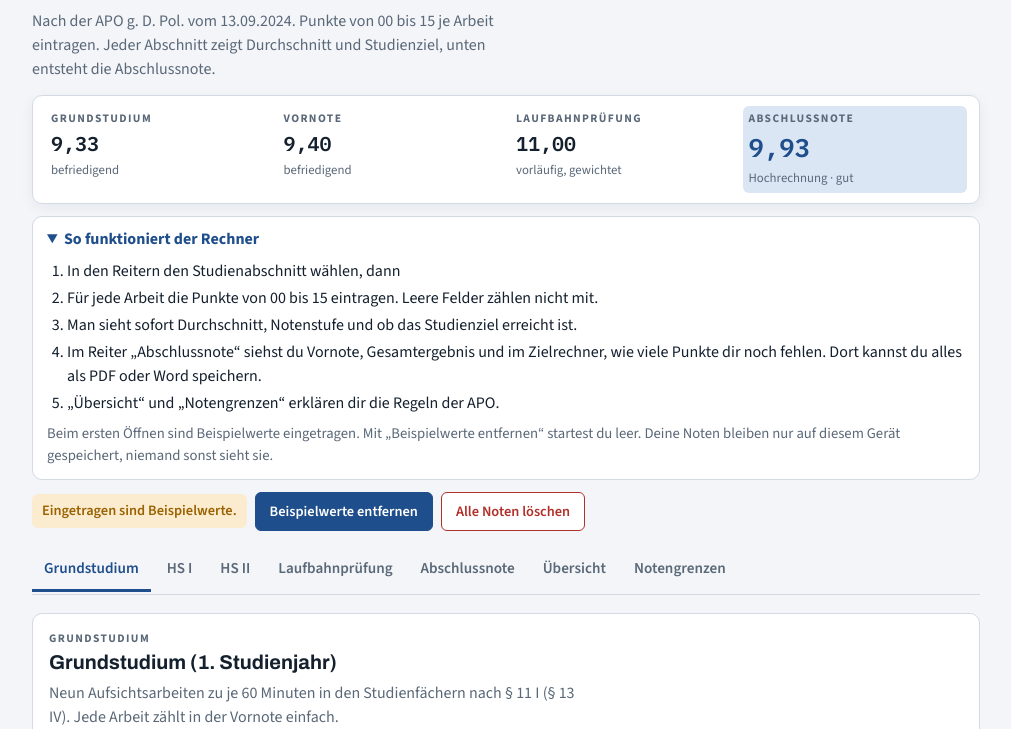
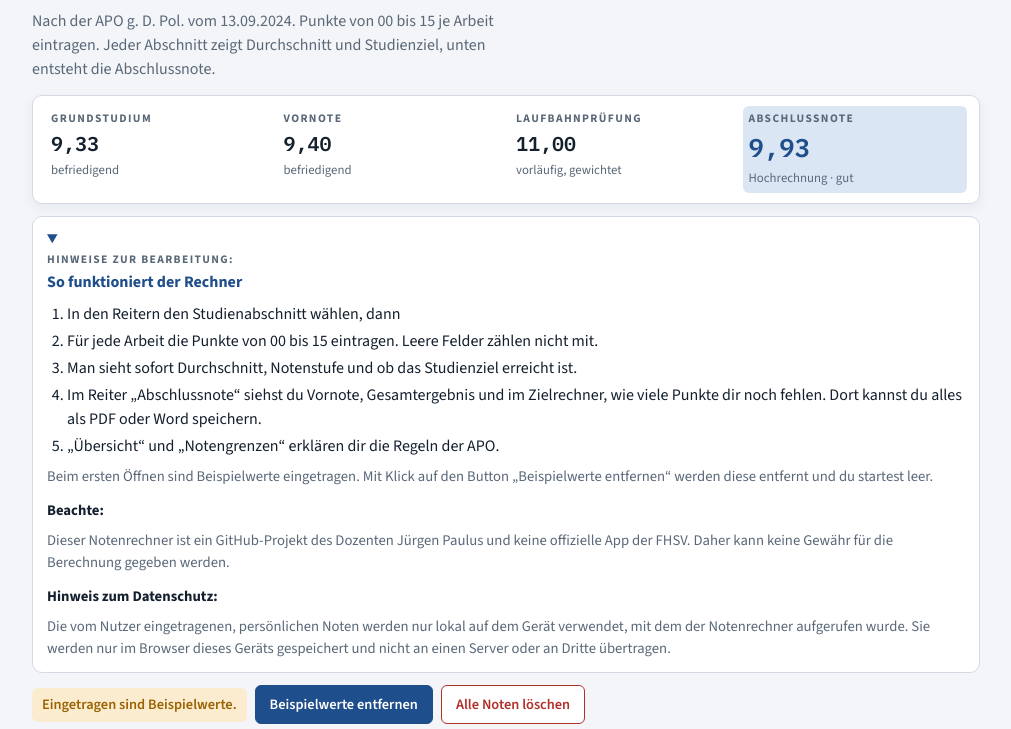
Before and after one commit to JuPa65/notenrechner-gd-pol-SL, a website: page index.html in a window 1280 px wide. Shown: the part 71-800 px from the top of the page, without its empty margins (134-1145 px from the left). Drawn offline with Linux system fonts and the light colour scheme.

Commit message:
Hinweiskasten: Bearbeitungshinweise, Haftungshinweis und Datenschutzhinweis
Co-Authored-By: Claude Opus 5.5 <noreply@anthropic.com>
Claude-Session: https://claude.ai/code/session_015H8wg6jrxBs1YKFbi9uA4Z

```diff
--- a/index.html
+++ b/index.html
@@ -152,7 +152,7 @@ ul.plain li{margin:2px 0}
   </div>
 
   <details class="help" id="help">
-    <summary>So funktioniert der Rechner</summary>
+    <summary><span class="help-kicker">Hinweise zur Bearbeitung:</span>So funktioniert der Rechner</summary>
     <ol>
       <li>In den Reitern den Studienabschnitt w&#228;hlen, dann</li>
       <li>F&#252;r jede Arbeit die Punkte von 00 bis 15 eintragen. Leere Felder z&#228;hlen nicht mit.</li>
@@ -160,7 +160,11 @@ ul.plain li{margin:2px 0}
       <li>Im Reiter &#8222;Abschlussnote&#8220; siehst du Vornote, Gesamtergebnis und im Zielrechner, wie viele Punkte dir noch fehlen. Dort kannst du alles als PDF oder Word speichern.</li>
       <li>&#8222;&#220;bersicht&#8220; und &#8222;Notengrenzen&#8220; erkl&#228;ren dir die Regeln der APO.</li>
     </ol>
-    <p>Beim ersten &#214;ffnen sind Beispielwerte eingetragen. Mit &#8222;Beispielwerte entfernen&#8220; startest du leer. Deine Noten bleiben nur auf diesem Ger&#228;t gespeichert, niemand sonst sieht sie.</p>
+    <p>Beim ersten &#214;ffnen sind Beispielwerte eingetragen. Mit Klick auf den Button &#8222;Beispielwerte entfernen&#8220; werden diese entfernt und du startest leer.</p>
+    <p class="help-h">Beachte:</p>
+    <p>Dieser Notenrechner ist ein GitHub-Projekt des Dozenten J&#252;rgen Paulus und keine offizielle App der FHSV. Daher kann keine Gew&#228;hr f&#252;r die Berechnung gegeben werden.</p>
+    <p class="help-h">Hinweis zum Datenschutz:</p>
+    <p>Die vom Nutzer eingetragenen, pers&#246;nlichen Noten werden nur lokal auf dem Ger&#228;t verwendet, mit dem der Notenrechner aufgerufen wurde. Sie werden nur im Browser dieses Ger&#228;ts gespeichert und nicht an einen Server oder an Dritte &#252;bertragen.</p>
   </details>
 
   <div class="toolbar">
@@ -176,6 +180,8 @@ ul.plain li{margin:2px 0}
     .help ol{margin:8px 0 0;padding-left:20px}
     .help li{margin:3px 0}
     .help p{margin:8px 0 2px;color:var(--muted);font-size:.92rem}
+    .help .help-kicker{display:block;font-size:.72rem;letter-spacing:.12em;text-transform:uppercase;color:var(--muted);margin-bottom:2px}
+    .help p.help-h{color:var(--fg);font-weight:700;margin-top:12px}
     .toolbar{display:flex;flex-wrap:wrap;gap:8px;align-items:center;margin-top:12px}
     .toolbar .hint{font-size:.9rem;font-weight:600;color:var(--warn);background:var(--warn-soft);border-radius:6px;padding:6px 10px}
   </style>
--- a/sw.js
+++ b/sw.js
@@ -1,5 +1,5 @@
 /* Offline-Cache nur fuer eigene Dateien dieser App */
-const PREFIX="notenrechner-",CACHE=PREFIX+"v10";
+const PREFIX="notenrechner-",CACHE=PREFIX+"v11";
 const SHELL=["./","index.html","app.js","manifest.webmanifest","fonts/fonts.css",
  "fonts/archivo-latin-700-normal.woff2","fonts/archivo-latin-800-normal.woff2",
  "fonts/source-sans-3-latin-400-normal.woff2","fonts/source-sans-3-latin-600-normal.woff2","fonts/source-sans-3-latin-700-normal.woff2",
```
